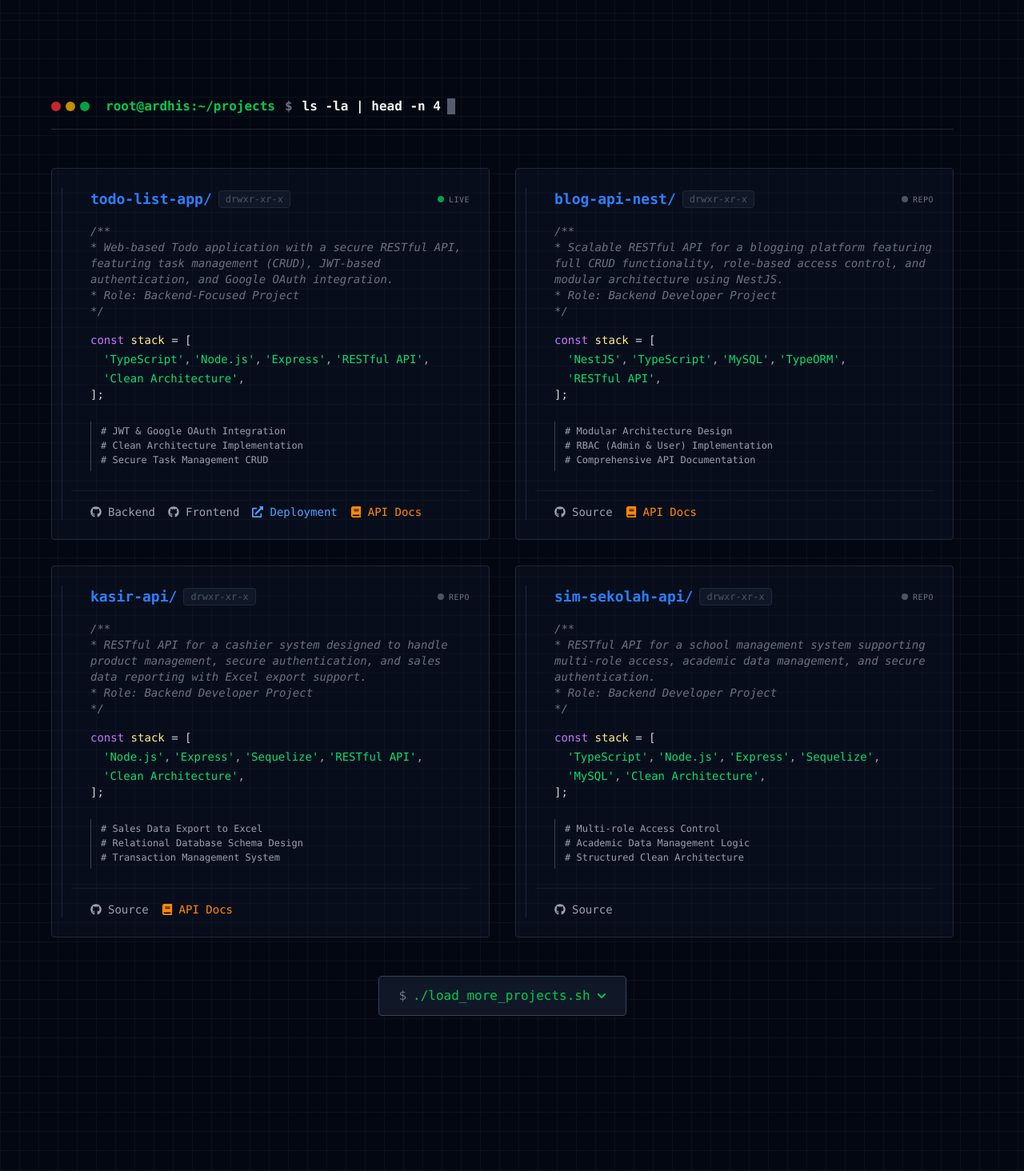
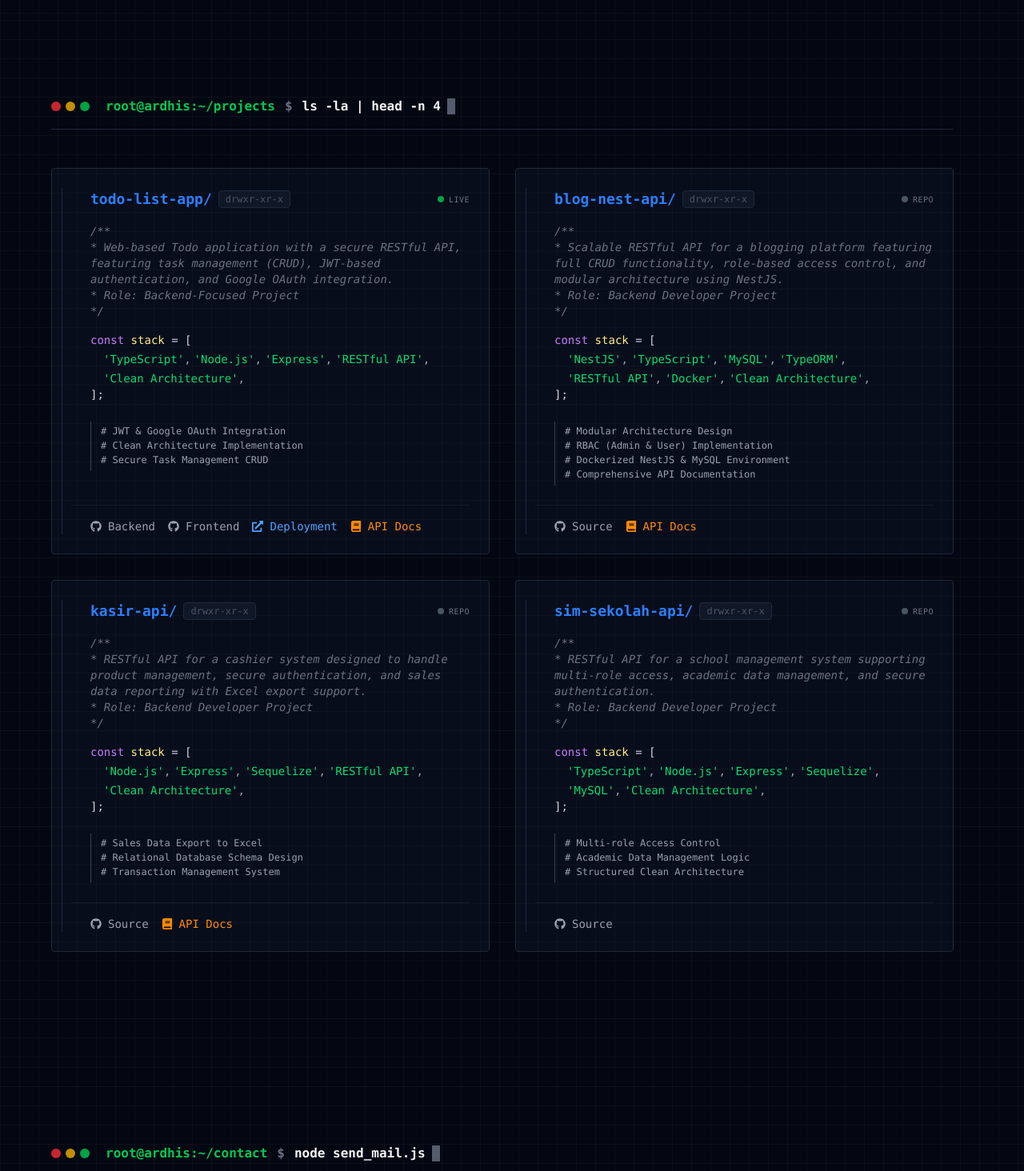
Before and after one commit to ardhisparahita/portfolio, a React (Vite) app: page / in a window 1280 px wide. Shown: the part 2099-3563 px from the top of the page at 80% size. Built offline with nearby package versions, Linux system fonts and the light colour scheme.

Commit message:
fix: fix contact

```diff
--- a/src/Pages/Home.tsx
+++ b/src/Pages/Home.tsx
@@ -6,6 +6,9 @@ import profileImg from "../assets/ardhis-profile.jpeg";
 const Hero: React.FC = () => {
   const [displayName, setDisplayName] = useState("");
   const fullName = "Ardhis Parahita";
+
+  // Email baru didefinisikan di sini agar mudah diubah di satu tempat
+  const emailAddress = "ardhisparahita.dev@gmail.com";
 
   useEffect(() => {
     let index = 0;
@@ -72,8 +75,10 @@ const Hero: React.FC = () => {
             >
               View Projects
             </a>
+
+            {/* Tombol Contact Me menggunakan variable emailAddress */}
             <a
-              href="#contact"
+              href={`mailto:${emailAddress}`}
               className="px-6 py-3 border border-gray-700 text-gray-300 rounded-lg hover:border-blue-500 hover:text-blue-400 hover:bg-blue-500/10 transition duration-300"
             >
               Contact Me
@@ -84,6 +89,7 @@ const Hero: React.FC = () => {
             <a
               href="https://github.com/ardhisparahita"
               target="_blank"
+              rel="noopener noreferrer"
               className="hover:text-white transition transform hover:-translate-y-1"
             >
               <FaGithub size={22} />
@@ -91,12 +97,15 @@ const Hero: React.FC = () => {
             <a
               href="https://linkedin.com/in/ardhis-parahita"
               target="_blank"
+              rel="noopener noreferrer"
               className="hover:text-blue-400 transition transform hover:-translate-y-1"
             >
               <FaLinkedinIn size={22} />
             </a>
+
+            {/* Ikon Email menggunakan variable emailAddress */}
             <a
-              href="mailto:ardhisparahitaa@gmail.com"
+              href={`mailto:${emailAddress}`}
               className="hover:text-red-400 transition transform hover:-translate-y-1"
             >
               <HiOutlineMail size={24} />
--- a/src/Pages/Project.tsx
+++ b/src/Pages/Project.tsx
@@ -50,20 +50,30 @@ const projects: Project[] = [
     apiDocs: "https://todo-api-docs.vercel.app",
   },
   {
-    title: "blog-api-nest",
+    title: "blog-nest-api",
     role: "Backend Developer Project",
     description:
       "Scalable RESTful API for a blogging platform featuring full CRUD functionality, role-based access control, and modular architecture using NestJS.",
-    tech: ["NestJS", "TypeScript", "MySQL", "TypeORM", "RESTful API"],
+    tech: [
+      "NestJS",
+      "TypeScript",
+      "MySQL",
+      "TypeORM",
+      "RESTful API",
+      "Docker",
+      "Clean Architecture",
+    ],
     highlights: [
       "Modular Architecture Design",
       "RBAC (Admin & User) Implementation",
+      "Dockerized NestJS & MySQL Environment",
       "Comprehensive API Documentation",
     ],
     github: "https://github.com/ardhisparahita/blog-nest",
     demo: null,
     apiDocs: "https://risol-api-docs.vercel.app",
   },
+
   {
     title: "kasir-api",
     role: "Backend Developer Project",
@@ -107,21 +117,6 @@ const projects: Project[] = [
     demo: null,
     apiDocs: null,
   },
-  {
-    title: "ecommerce-microservice",
-    role: "Backend Architect",
-    description:
-      "Microservice architecture for ecommerce platform using RabbitMQ to handle asynchronous communication between services.",
-    tech: ["Go", "RabbitMQ", "Redis", "Docker", "Microservices"],
-    highlights: [
-      "Event-driven Architecture",
-      "High Scalability Design",
-      "Service Containerization",
-    ],
-    github: "#",
-    demo: null,
-    apiDocs: null,
-  },
 ];
 
 const Projects: React.FC = () => {
@@ -152,7 +147,7 @@ const Projects: React.FC = () => {
       id="projects"
       className="bg-gray-950 text-gray-300 font-mono py-24 relative overflow-hidden"
     >
-      <div className="absolute inset-0 bg-[linear-gradient(to_right,#80808012_1px,transparent_1px),linear-gradient(to_bottom,#80808012_1px,transparent_1px)] bg-[size:24px_24px]"></div>
+      <div className="absolute inset-0 bg-[linear-gradient(to_right,#80808012_1px,transparent_1px),linear-gradient(to_bottom,#80808012_1px,transparent_1px)] bg-size-[24px_24px]"></div>
 
       <div className="max-w-6xl mx-auto w-full px-6 xl:pl-0 xl:pr-6 relative z-10">
         <div className="mb-12 flex items-center gap-3 text-sm md:text-base font-bold border-b border-gray-800 pb-4">
--- a/src/Pages/TechStack.tsx
+++ b/src/Pages/TechStack.tsx
@@ -4,7 +4,6 @@ import {
   SiJavascript,
   SiNodedotjs,
   SiExpress,
-  SiGo,
   SiPassport,
   SiPostgresql,
   SiMysql,
@@ -85,12 +84,6 @@ const categories: Category[] = [
         file: "index.js",
         icon: <SiJavascript />,
         color: "text-yellow-400",
-      },
-      {
-        name: "Golang",
-        file: "main.go",
-        icon: <SiGo />,
-        color: "text-cyan-400",
       },
     ],
   },
```
